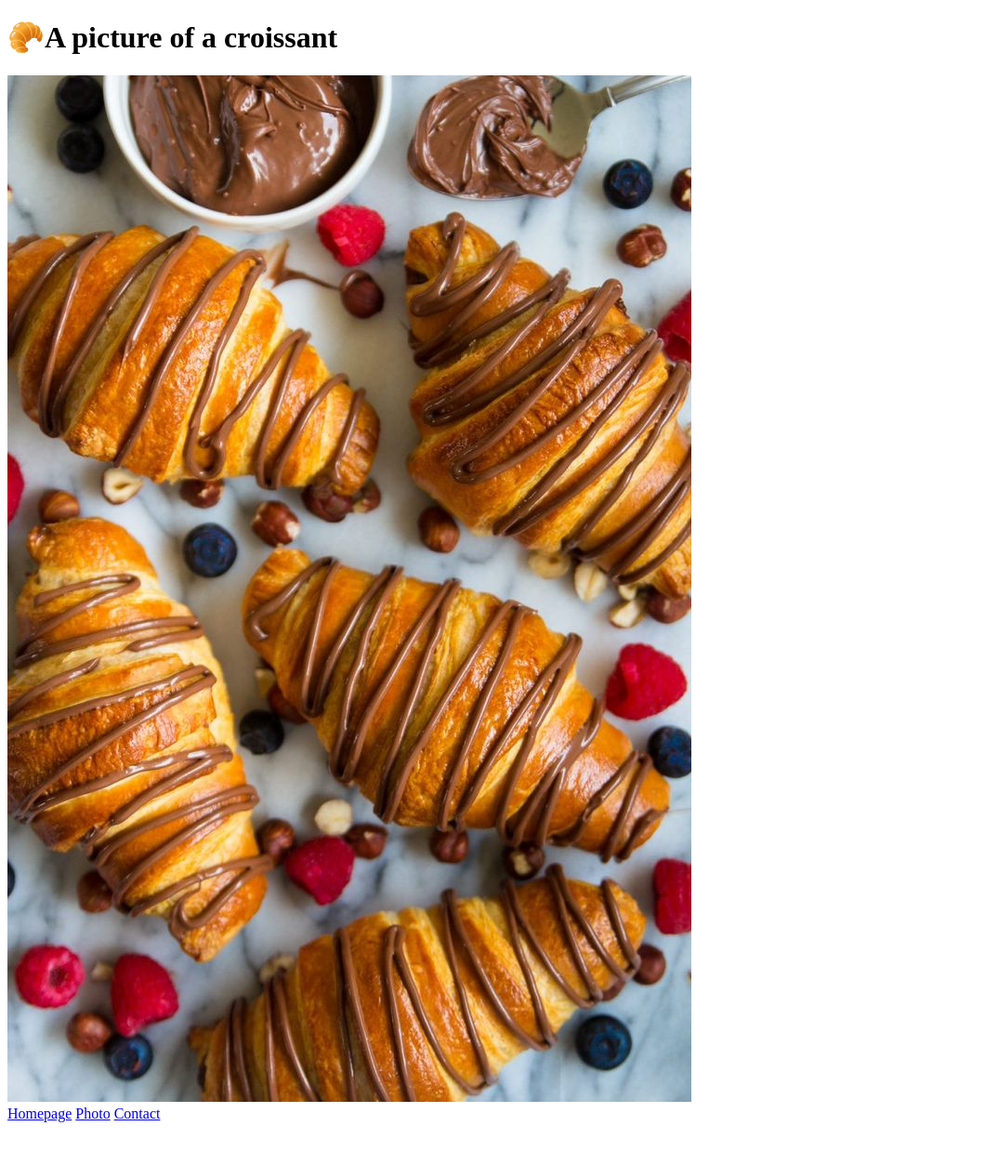
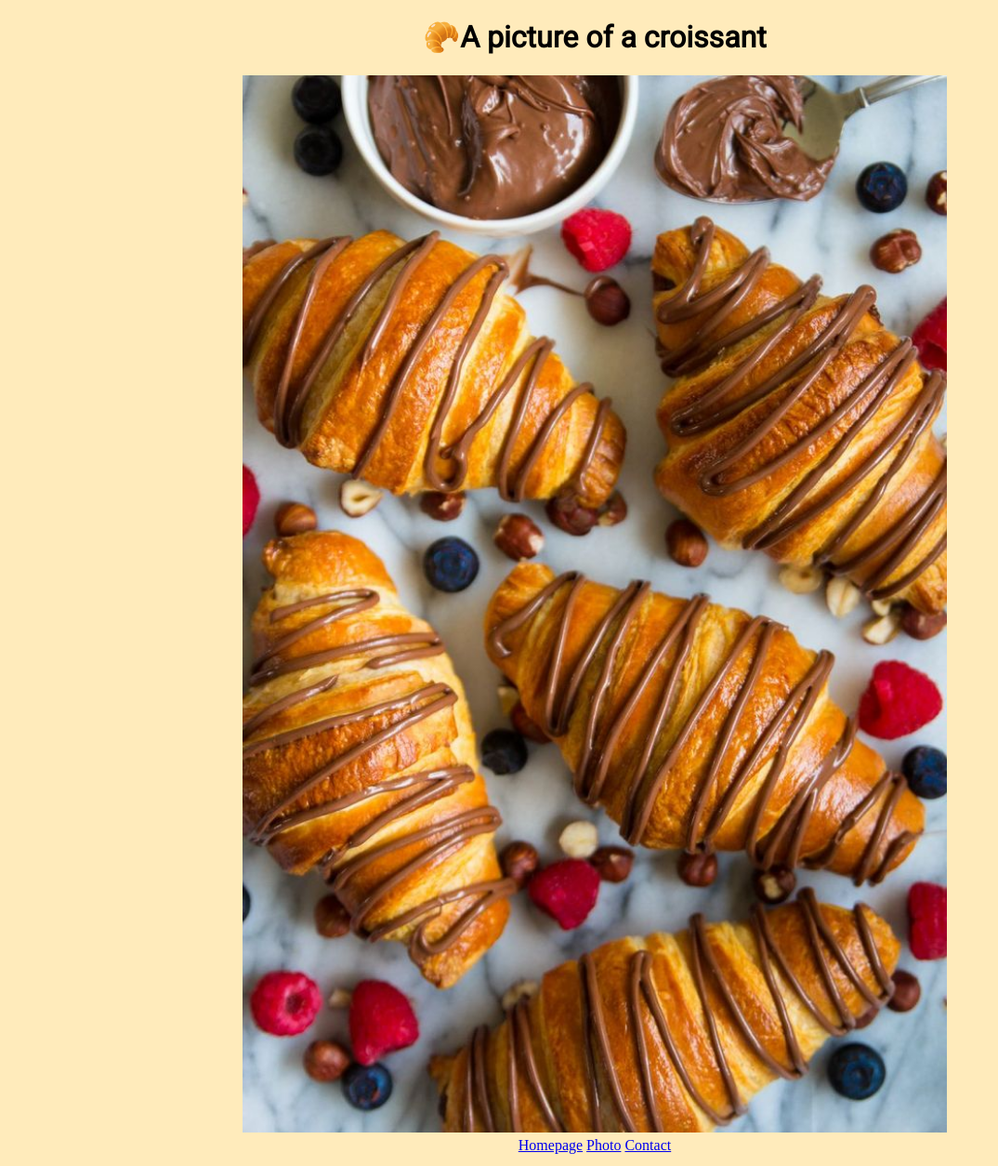
Before and after one commit to jaellomiya/croissant-by-jay, a plain HTML site: page photos.html in a window 1280 px wide. Shown: the whole page at 93% size, without its empty margins (0-1074 px from the left). Before the commit the page ends 1215 px from the top, so only its background shows below. Drawn offline with Linux system fonts and the light colour scheme.

Commit message:
Added CSS and font links

```diff
--- a/css/styles.css
+++ b/css/styles.css
@@ -0,0 +1,26 @@
+h1,
+p {
+  text-align: center;
+}
+
+.info-links {
+  text-align: center;
+  padding: 5px;
+}
+
+h1,
+p {
+  font-family: "Libre Baskerville", serif;
+  font-family: "Roboto", sans-serif;
+}
+
+img {
+  display: block;
+  margin: auto;
+  width: 60%;
+  height: auto;
+}
+
+body {
+  background-color: #ffebbb;
+}
--- a/photos.html
+++ b/photos.html
@@ -3,6 +3,10 @@
 <head>
     <meta charset="UTF-8">
     <meta name="viewport" content="width=device-width, initial-scale=1.0">
+    <link rel="preconnect" href="https://fonts.googleapis.com">
+<link rel="preconnect" href="https://fonts.gstatic.com" crossorigin>
+<link href="https://fonts.googleapis.com/css2?family=Libre+Baskerville&family=Roboto&display=swap" rel="stylesheet">
+        <link rel="stylesheet" href="css/styles.css"/>
     <title>Croissant</title>
 </head>
 <body>
```
Also changed, not shown: contact.html (+5 -1 lines), index.html (+4 -0 lines).
